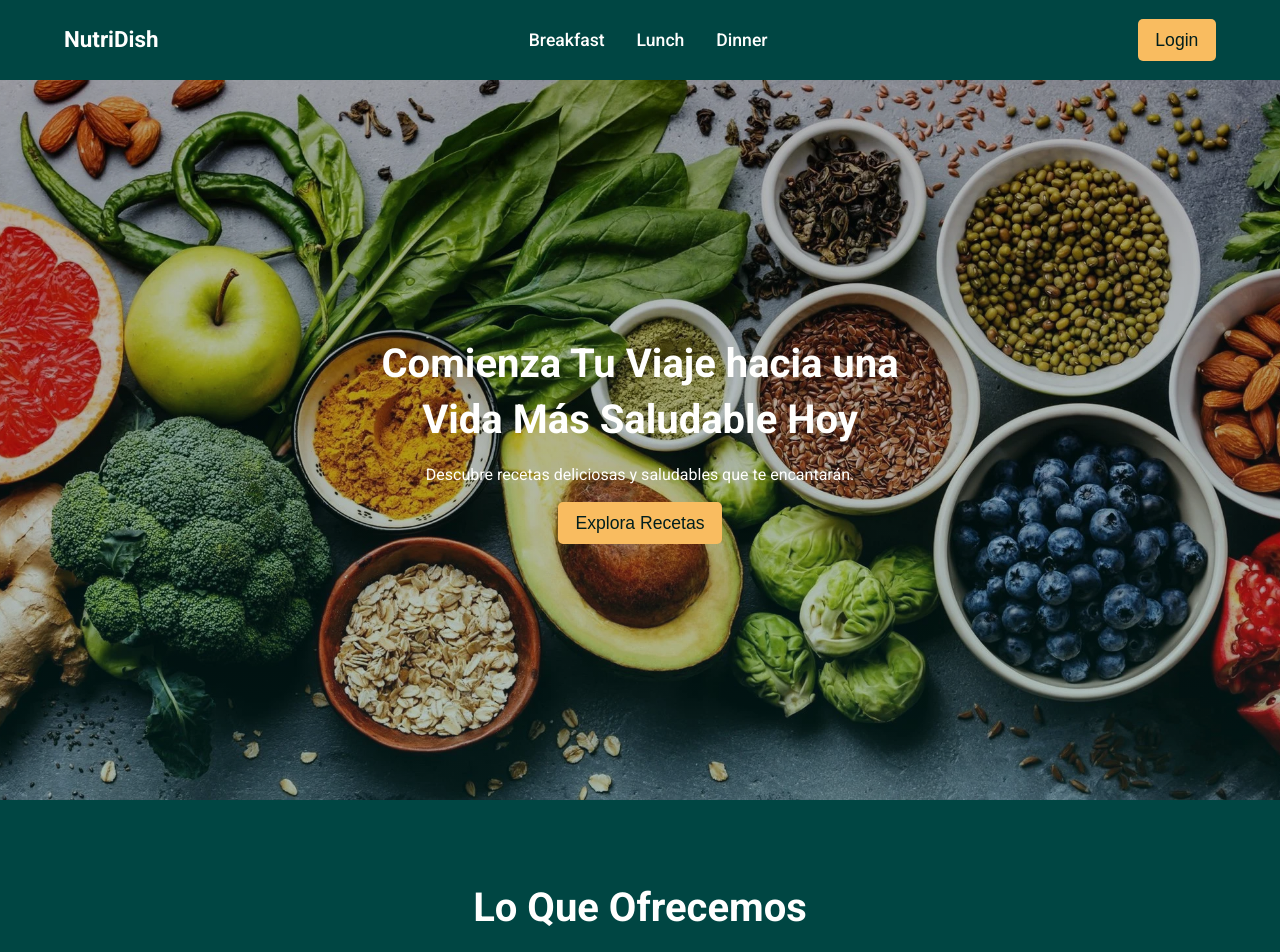
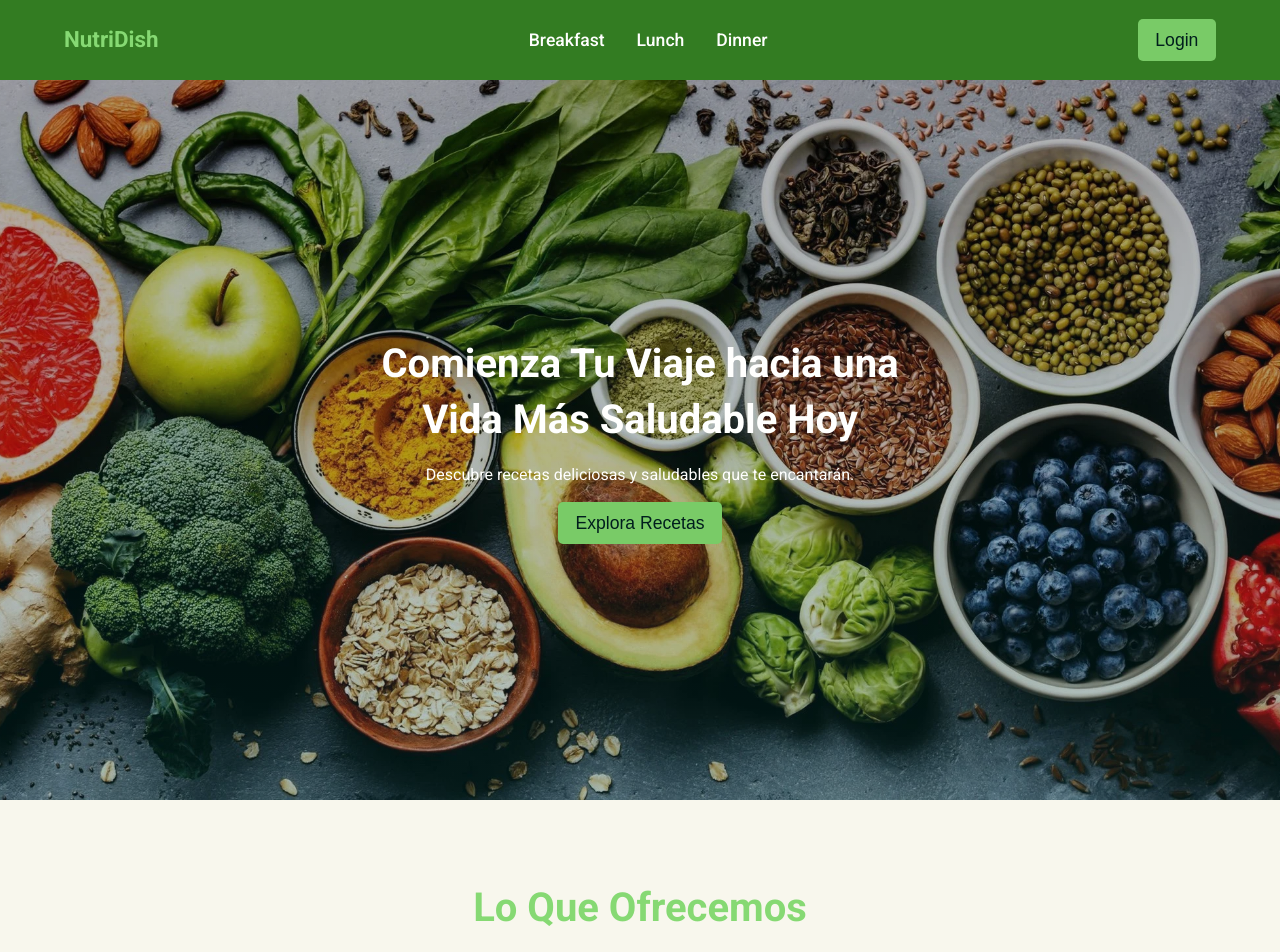
Before and after one commit to SohaibZahiid/NutriDish, a React (Vite) app: page / in a window 1280 px wide. Shown: the top 952 px of the page. Built offline with nearby package versions, Linux system fonts and the light colour scheme.

Commit message:
changing colors

```diff
--- a/src/index.css
+++ b/src/index.css
@@ -5,17 +5,22 @@
   line-height: 1.4;
   font-weight: 400;
 
-  --clr-primary: #004643;
-  /* --clr-secondary: #abd1c6; */
-  --clr-secondary: white;
+  --clr-primary-navbar: #337c22;
+  --clr-primary: #97d789;
+  --clr-secondary: #f8f7ed;
+  --clr-secondary-box: #f8f7ed;
   --clr-primary-text: #0f3433;
   --clr-secondary-text: #abd1c6;
-  --clr-btn: #f9bc60;
+  --clr-btn: #79cb67;
+  --clr-btn-navbar: #fffffe;
   --clr-btn-text: #001e1d;
-  --clr-primary-headline: #001e1d;
+  --clr-btn-hover: #489c35;
+  --clr-primary-headline: #86d973;
   --clr-secondary-headline: #fffffe;
   --clr-card-headline: #001e1d;
   --clr-card-bg: #e8e4e6;
+  --clr-box-bg: #fffffe;
+  --clr-footer-bg: #a1db95;
 
   --fz-header: 1.1rem;
   --fz-title: 1.3rem;
@@ -54,7 +59,7 @@ button {
 }
 
 button:hover {
-  background-color: var(--clr-secondary);  /* Cambia el color de fondo del botón al pasar el ratón sobre él */
+  background-color: var(--clr-btn-hover);  /* Cambia el color de fondo del botón al pasar el ratón sobre él */
   color: black;
 }
 
--- a/src/styles/Footer.css
+++ b/src/styles/Footer.css
@@ -3,7 +3,7 @@
 }
 
 .footer {
-  background-color: var(--clr-secondary);
+  background-color: var(--clr-footer-bg);
   padding: 20px;
   display: flex;
   justify-content: space-between;
@@ -54,6 +54,6 @@
 }
 
 .footer button:hover {
-  background-color: var( --clr-primary);
+  background-color: var(--clr-btn-hover);
   color: white;
 }
--- a/src/styles/Home.css
+++ b/src/styles/Home.css
@@ -1,5 +1,5 @@
 #main {
-  background-color: var(--clr-primary);
+  background-color: var(--clr-box-bg);
 }
 
 #hero {
@@ -43,10 +43,11 @@
 /*Css para Seccion de caracteristicas*/
 #features {
   text-align: center; /* Centra el texto */
+  background-color: var(--clr-secondary);
 }
 
 #features h2 {
-  color: var(--clr-secondary-headline);
+  color: var(--clr-primary-headline);
   font-size: 2.5rem; /* Tamaño del título principal */
   margin-bottom: 1rem; /* Espacio debajo del título */
 }
@@ -96,6 +97,7 @@
 #testimonials {
   padding: 5rem 1rem;
   text-align: center;
+  background-color: var(--clr-secondary);
 }
 
 .testimonial-container {
@@ -107,7 +109,7 @@
 }
 
 #testimonials h2 {
-  color: var(--clr-secondary-headline);
+  color: var(--clr-primary-headline);
   font-size: 2.5rem;
   margin-bottom: 2rem;
 }
--- a/src/styles/Navbar.css
+++ b/src/styles/Navbar.css
@@ -3,7 +3,7 @@
   align-items: center;
   justify-content: space-between;
   height: 10vh;
-  background-color: var(--clr-primary);
+  background-color: var(--clr-primary-navbar);
   /* box-shadow: rgba(0, 0, 0, 0.15) 1.95px 1.95px 2.6px; */
 }
 
@@ -14,7 +14,7 @@
 }
 
 .logo {
-  color: var(--clr-secondary-headline);
+  color: var(--clr-primary-headline);
   font-size: 1.4rem;
   font-weight: bold;
   cursor: pointer;
@@ -26,7 +26,7 @@
 }
 
 .nav-links a {
-  color: var(--clr-secondary-headline);
+  color: var(--clr-btn-navbar);
   font-size: var(--fz-header);
   font-weight: 500;
 }
@@ -34,3 +34,7 @@
 .auth .link{
   color: var(--clr-btn-text);
 }
+
+.submit:hover{
+  background-color: var(--clr-btn-hover);
+}
```
